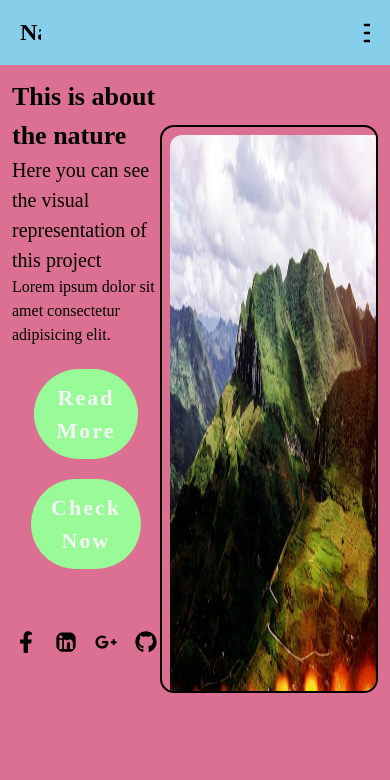
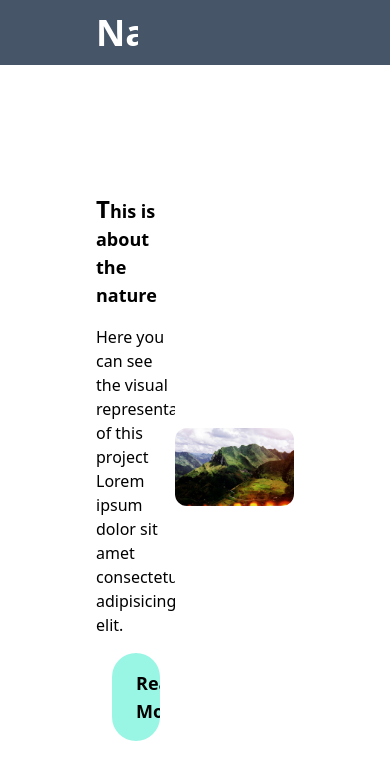
Before and after one commit to neelendrareddy9001/json_webtoken-authentication, a React (Create React App) app in the folder client/: page / in a window 390 px wide. Shown: the top 780 px of the page. Built offline with nearby package versions, Linux system fonts and the light colour scheme.

Commit message:
responsive screen sized added

```diff
--- a/client/src/App.css
+++ b/client/src/App.css
@@ -3,13 +3,13 @@ nav {
     background-color: skyblue;
     padding: 0px 20px ;
     position: relative;
-    line-height: 65px;
+    line-height: 75px;
     display: flex;
     align-items: center;
     flex-wrap: nowrap;
 }
 .logo {
-    font-size: 24px;
+    font-size: 28px;
     font-weight: 800;
     text-transform: capitalize;
     transition: all 0.3s  ease-out;
--- a/client/src/App.js
+++ b/client/src/App.js
@@ -1,6 +1,6 @@
 
 import { Route, Routes } from 'react-router-dom';
-import './App.css';
+
 import Header from './Components/Header/Header';
 import Home from './Components/Home/Home';
 import About from './pages/About/About';
--- a/client/src/Components/Header/Header.jsx
+++ b/client/src/Components/Header/Header.jsx
@@ -1,6 +1,6 @@
 import React, { useState } from 'react';
 import {FiMenu} from 'react-icons/fi'
-import { IoClose } from "react-icons/io5";
+
 
 
 const Header = () => {
@@ -12,9 +12,9 @@ const Header = () => {
 
   return (
     <>
-    <nav className='navbar flex justify-around'>
-        <a href='logo' className='logo mr-80'>navbar</a>
-        <ul className='flex justify-between menu'>
+    <nav className='navbar flex justify-between w-full bg-slate-600 text-white px-24 min-h-[65px] items-center'>
+        <a href='logo' className='logo text-4xl font-semibold capitalize cursor-pointer hover:scale-50 transition-all duration-500'>navbar</a>
+        <ul className='flex gap-12 text-lg font-thin sm:hidden '>
             <li>
                 <a href='home'>Home</a>
             </li>
@@ -32,7 +32,7 @@ const Header = () => {
             </li>
         </ul>
 
-        <div className='menu-icon'>
+        <div className='menu-icon hidden'>
             <FiMenu size={32} onClick={handleMenu}/>
         </div>
 
--- a/client/src/Components/Home/Home.jsx
+++ b/client/src/Components/Home/Home.jsx
@@ -5,21 +5,22 @@ import { FaLinkedin } from "react-icons/fa";
 import { FaGooglePlusG } from "react-icons/fa";
 import { FaGithub } from "react-icons/fa";
 
+
 const Home = () => {
   return (
-    <section className="section-container">
-      <div className='container-body p-3'>
-        <div className="home-left">
-          <h1 className="heading">This is about the nature</h1>
+    <section className="section-container px-24">
+      <div className='container-body flex justify-between items-center pt-28 md:flex-col'>
+        <div className="home-left relative">
+          <h1  className="heading first-letter:text-2xl font-semibold text-lg py-4">This is about the nature</h1>
           <h4>Here you can see the visual representation of this project</h4>
           <p>
             Lorem ipsum dolor sit amet consectetur adipisicing elit.
           </p>
-          <div className="btns">
+          <div className="btns flex gap-6 p-4">
             <button className='btn'>Read More</button>
             <button className="btn">Check Now</button>
           </div>
-          <div className="social-icons">
+          <div className="social-icons flex py-14 absolute left-36">
             <FaFacebookF className="icon"/>
             <FaLinkedin className="icon"/>
             <FaGooglePlusG className="icon"/>
@@ -27,7 +28,7 @@ const Home = () => {
           </div>
         </div>
         <div className="img-container">
-          <img src={ImgPex} alt="" />
+          <img src={ImgPex} alt="" className='rounded-xl hover:scale-50 duration-500 transition-all hover:grayscale saturate-100' />
         </div>
       </div>
     </section>
--- a/client/src/index.css
+++ b/client/src/index.css
@@ -2,233 +2,15 @@
 @tailwind components;
 @tailwind utilities;
 
-body {
+* {
   overflow: hidden;
+  box-sizing: border-box;
+  padding: 0;
+  margin: 0;
 }
 
 @layer components {
-  .container-body {
-    @apply flex justify-between py-4
+  .btn {
+    @apply p-4 px-6 bg-teal-200 rounded-full font-bold text-lg hover:bg-transparent
   }
 }
-
-
-* {
-  margin: 0;
-  padding: 0;
-  box-sizing: border-box;
-  font-family: 'Times New Roman', Times, serif;
-  overflow: hidden;
-}
-
-body {
-  background-color: #eee;
-}
-
-a {
-  text-decoration: none;
-}
-h1 {
-  font-size: 34px;
-  font-weight: 800;
-}
-h2 {
-  text-align: center;
-
-}
-
-
-
-h2::first-letter {
-  color: paleturquoise;
-  font-size: 38px;
-}
-h2,h3 {
-  font-size: 28px;
-  font-weight: 700;
-}
-h4 {
-  font-size: 28px;
-  font-weight: 500;
-}
-.img-container {
-  border-radius: 14px;
-  border: 2px solid #000;
-
-}
-.img-container img {
-  width: 100%;
-  height: 100%;
-  margin: 8px;
-  overflow: hidden;
-  border-top-left-radius: 12px;
-}
-
-p {
-  font-size: 22px;
-  font-weight: 500;
-}
-.btns {
-  display: flex;
-  flex-direction: row;
-  padding: 22px;
-}
-.btn {
-  padding: 12px 20px;
-  color: whitesmoke;
-  background-color: palegreen;
-  border-radius: 50px;
-  font-size: 22px;
-  font-weight: 700;
-  letter-spacing: 2px;
-  max-width: 280px;
-  transition: all 0.4s ease-out;
-}
-.btn:hover {
-  background-color: transparent;
-  border: 2px solid palegreen;
-  color: black;
-}
-
-
-ul li {
-  list-style: none;
-}
-nav ul li {
-  display: none
-}
-.menu-icon {
-  display: block;
-}
-
-.container-flex {
-  display: flex;
-  justify-content: space-between;
-  align-items: center;
-  flex-basis: 50%;
-}
-
-/* Section Styles */
-
-.section-container {
-  height: 100vh;
-  background-color: palevioletred;
-}
-.section-container .home-container {
-  display: flex;
-  justify-content: space-between;
-}
-.section-container h2 {
-  padding: 20px 40px;
-}
-
-.section-background {
-  background-color: white;
-  margin: 0 auto;
-  padding: 0 40px;
-  height: 600px;
-}
-
-/* Media Query */
-@media screen and (max-width: 320px)  {
-  .nav ul {
-    display: none;
-  }
-  .section-container {
-    min-width: 95%;
-    margin: 0 auto;
-  }
-  .home-container {
-      display: flex;
-      flex-direction: column;
-  }
-}
-
-
-@media screen and (max-width: 375px) {
-
-  .home-container {
-      flex-direction: column;
-      display: flex;
-  }
-}
-
-@media screen and(min-width: 540px){
-  .home-container {
-      flex-direction: column;
-      display: flex;
-  }
-}
-
-
-@media screen and (max-width: 768px) {
-  nav {
-      padding: 20px 40px;
-  }
-
-  h1 {
-      font-size: 26px;
-  }
-  h4 {
-      font-size: 20px;
-  }
-  p {
-      font-size: 16px;
-  }
-
-  .btns {
-      display: flex;
-      flex-direction: column;
-      justify-content: flex-start;
-  }
-
-  .home-container {
-    margin: 3rem auto;
-    display: flex;
-    flex-direction: column;
-  }
-  .img-container {
-    margin-top: 3rem;
-  }
-  .btns {
-    justify-content: center;
-    display: flex;
-    align-items: center;
-
-  }
-}
-
-@media screen and (min-width: 800px) {
-
-}
-@media only screen and (max-width: 939px) {
-  nav ul {
-    display: none;
-  }
-  nav .menu-icon {
-    display: block;
-  }
-}
-
-@media screen and (min-width: 940px) {
-  nav {
-      padding: 15px 60px;
-  }
-  /* nav ul {
-    margin-right: -40%;
-  } */
-  nav ul li {
-    display: flex;
-  }
-  nav .menu-icon {
-    visibility: hidden;
-  }
-}
-
-
-@media screen and (min-width: 1024px) {
-
-  .menu-icon {
-      display: none;
-  }
-}
```
Also changed, not shown: 1 other file (tests, documents, lock files or other folders).
